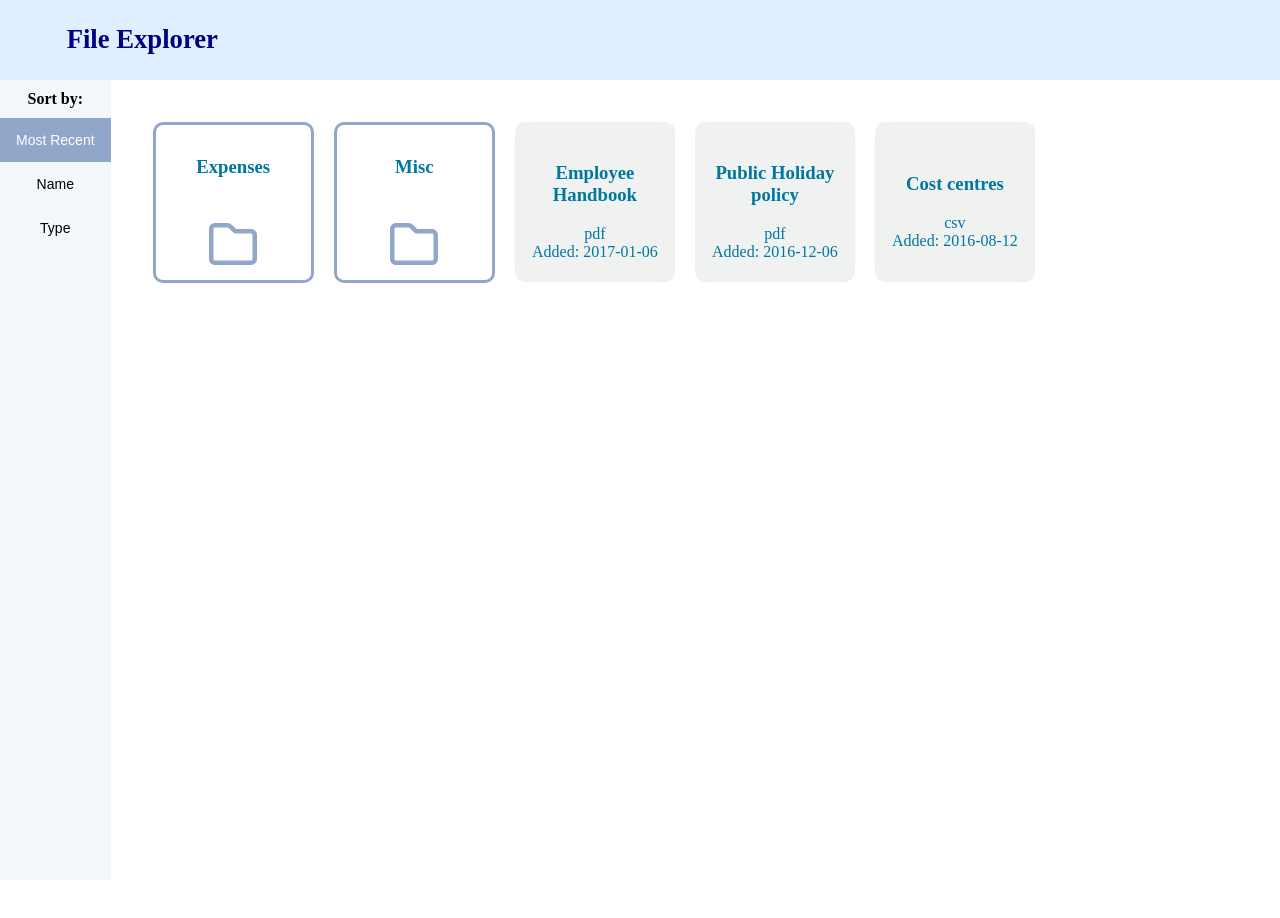
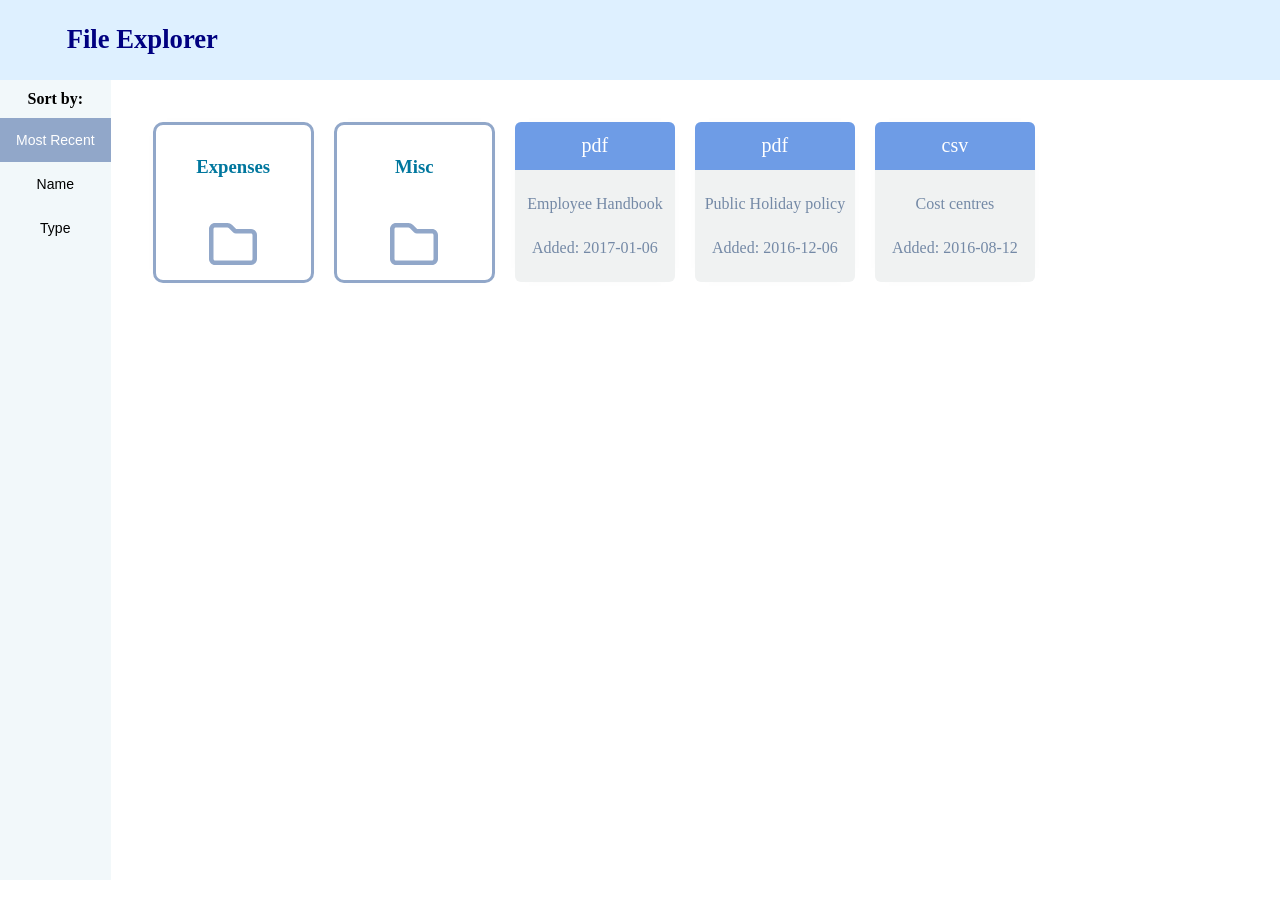
Before and after one commit to hanlacey/file-viewer, a React (Create React App) app: page / in a window 1280 px wide. Shown: the top 918 px of the page. Built offline with nearby package versions, Linux system fonts and the light colour scheme.

Commit message:
update styling

```diff
--- a/src/Components/FileCard.js
+++ b/src/Components/FileCard.js
@@ -8,19 +8,42 @@ const Card = styled.div`
     justify-content: center;
     height: 10em;
     width: 10em;
-    border-radius: 10px;
+    border-radius: 6px;
     margin: 10px;
     background: #f0f2f2;
     box-shadow: 0px 0px 12px -14px rgba(0,0,0,1);
-    color:#00779e
+    color: #7489a6
+`
+const Thumbnail = styled.div`
+    display:flex;
+    align-items: center;
+    justify-content:center;
+    background: #6e9ce6;
+    color: white;
+    height: 30%;
+    width: 100%;
+    border-top-right-radius: 6px;
+    border-top-left-radius: 6px;
+    font-size: 20px
+`
+
+const Description = styled.div`
+    display:flex;
+    flex-direction: column;
+    align-items: center;
+    justify-content:space-evenly;
+    height: 70%;
 `
 
 function FileCard({ item }) {
     return (
         <Card >
-            <h3 data-testid="file-card-name" >{item.name}</h3>
-            <div>{item.type}</div>
-            <div>Added: {item.added}</div>
+            <Thumbnail>{item.type}</Thumbnail>
+            <Description>
+                <div data-testid="file-card-name">{item.name}</div>
+                <div>Added: {item.added}</div>
+            </Description>
+
         </Card>)
 }
 
```
